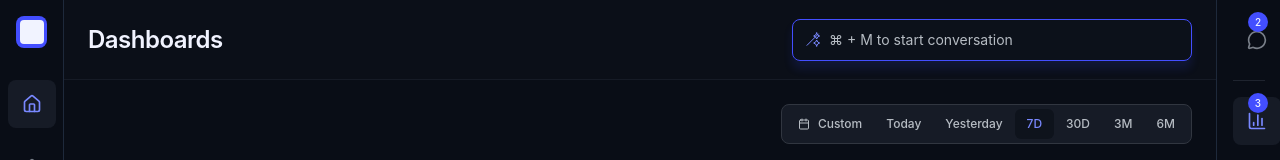
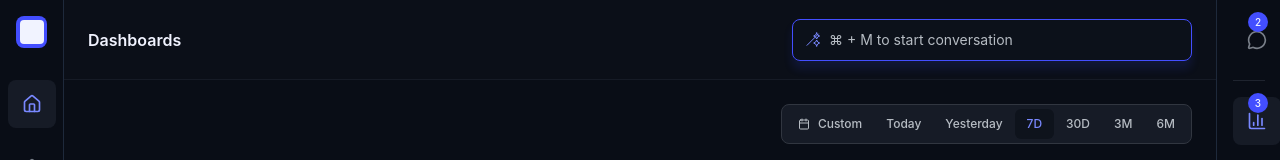
Before and after one commit to abdulmajeed33/react-trial, a React (Vite) app: page / in a window 1280 px wide. Shown: the top 160 px of the page. Built offline with nearby package versions, Linux system fonts and the light colour scheme.

Commit message:
Update Header component styles to use Tailwind CSS classes for improved consistency and maintainability.

```diff
--- a/src/components/layout/Header.tsx
+++ b/src/components/layout/Header.tsx
@@ -14,10 +14,8 @@ export function Header() {
         <h1
           className="font-inter font-semibold text-text-dark-primary"
           style={{
-            fontSize: '24px',
-            lineHeight: '28px',
-            letterSpacing: '-0.5px',
-            color: '#F1F3FF'
+            fontSize: 'font-size-heading-4',
+            color: 'color-text-dark-primary'
           }}
         >
           Dashboards
```
